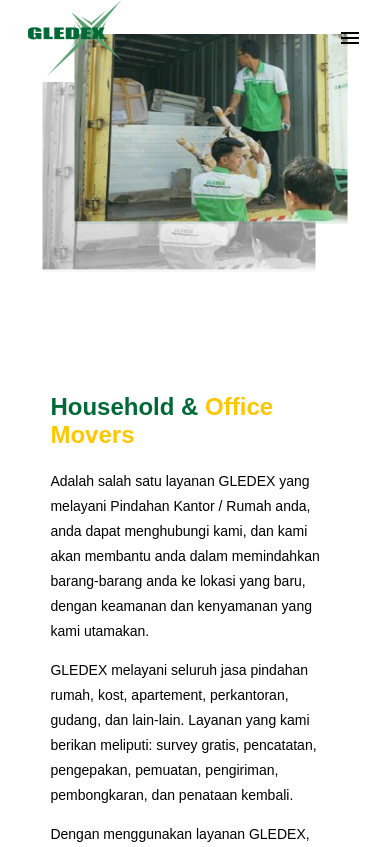
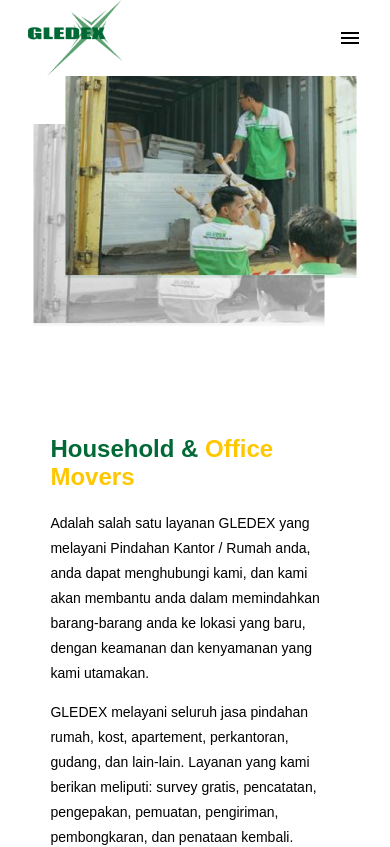
Before and after one commit to gledexlogistik/gledex, a React (Create React App) app: page /household in a window 390 px wide. Shown: the top 847 px of the page. Built offline with nearby package versions, Linux system fonts and the light colour scheme; what google-maps-react would draw is missing.

Commit message:
projects2017
projects 2017

```diff
--- a/src/Components/Contact/Contact1.js
+++ b/src/Components/Contact/Contact1.js
@@ -145,7 +145,7 @@
         </Grid>
         <Grid container className={classes.rowGrid}>
             <Grid item xl={6} lg={6} md={6} sm={12} xs={12} className={classes.imgGrid}>
-                <a href="https://goo.gl/maps/6sGvia3RZ9Y1KqSs8" target="_blank"><img src='./Assets/contact-maps.png' className={classes.imgLoc}/></a>
+                <a href="https://goo.gl/maps/6sGvia3RZ9Y1KqSs8" target="_blank"><img src='./Assets/Gledex Jakarta Maps.png' className={classes.imgLoc}/></a>
                 <p className={classes.headLoc}>Jakarta Office</p>
                 <p className={classes.txtLoc}>
                 Jl. Cempaka Putih Tengah II No. 2D,<br/>
@@ -156,7 +156,7 @@
                 </p>
             </Grid>
             <Grid item xl={6} lg={6} md={6} sm={12} xs={12} className={classes.imgGrid}>
-                <a href="https://goo.gl/maps/1D2zF8b8gDHHuinb8" target="_blank"><img src='./Assets/contact-maps.png' className={classes.imgLoc}/></a>
+                <a href="https://goo.gl/maps/1D2zF8b8gDHHuinb8" target="_blank"><img src='./Assets/Gledex Bandung Maps.png' className={classes.imgLoc}/></a>
                 <p className={classes.headLoc}>Bandung Office</p>
                 <p className={classes.txtLoc}>
                 Komplek Kopo Mas Regency, Blok 88 X<br/>
@@ -169,7 +169,7 @@
         </Grid>
         <Grid container className={classes.rowGrid}>
             <Grid item xl={6} lg={6} md={6} sm={12} xs={12} className={classes.imgGrid}>
-                <a href="https://goo.gl/maps/b3LWX9inJVLxAr8e6" target="_blank"><img src='./Assets/contact-maps.png' className={classes.imgLoc}/></a>
+                <a href="https://goo.gl/maps/b3LWX9inJVLxAr8e6" target="_blank"><img src='./Assets/Gledex Cirebon Maps.png' className={classes.imgLoc}/></a>
                 <p className={classes.headLoc}>Cirebon Office</p>
                 <p className={classes.txtLoc}>
                 Jl. Jendral Sudirman No. 148<br/>
@@ -179,7 +179,7 @@
                 </p>
             </Grid>
             <Grid item xl={6} lg={6} md={6} sm={12} xs={12} className={classes.imgGrid}>
-                <a href="https://goo.gl/maps/xpei6J47Jh6N7cPS8" target="_blank"><img src='./Assets/contact-maps.png' className={classes.imgLoc}/></a>
+                <a href="https://goo.gl/maps/xpei6J47Jh6N7cPS8" target="_blank"><img src='./Assets/Gledex Surabaya Maps.png' className={classes.imgLoc}/></a>
                 <p className={classes.headLoc}>Surabaya Office</p>
                 <p className={classes.txtLoc}>
                 Jl. Raya Sedati Gede Komplek Pasar Wisata Juanda Blok C No. 16<br/>
--- a/src/Components/Gallery/Gallery.js
+++ b/src/Components/Gallery/Gallery.js
@@ -344,6 +344,7 @@
   const [csr2021, setCsr2021] = React.useState([]);
   const [awards2020, setAwards2020] = React.useState([]);
   const [awards2021, setAwards2021] = React.useState([]);
+  const [projects2017, setProjects2017] = React.useState([]);
   const [projects2020, setProjects2020] = React.useState([]);
   const [projects2021, setProjects2021] = React.useState([]);
   const [gatherings2015, setGatherings2015] = React.useState([]);
@@ -410,6 +411,16 @@
     })
     .then(response => response.json())
     .then(response => setAwards2021(response.body));
+  }
+  const getProjects2017 = async e =>{
+    const response = await fetch('https://gledexnew.herokuapp.com/check/projects2017_gal', {
+      method: 'POST',
+      // headers: {
+      //   'Content-Type': 'application/json',
+      // }
+    })
+    .then(response => response.json())
+    .then(response => setProjects2017(response.body));
   }
   const getProjects2020 = async e =>{
     const response = await fetch('https://gledexnew.herokuapp.com/check/projects2020_gal', {
@@ -490,6 +501,7 @@
     getGatherings2015();
     getProjects2021();
     getProjects2020();
+    getProjects2017();
     getAwards2020();
     getAwards2021();
     getImages();
@@ -715,6 +727,20 @@
                   <MenuItem value={2021}>2021</MenuItem>
                 </Select>
             </FormControl>
+            {proj_year === 2017 ? (
+            <ImageList sx={{ width: 500, height: 450 }} cols={4} rowHeight="auto" className={classes.imageListStyle}>
+                {projects2017.map((item) => (
+                  <ImageListItem key={item.img} className={classes.imageListItem}>
+                    <img
+                      className={classes.imgItem}
+                      srcSet={`${item.img}`}
+                      alt="GL Image"
+                      loading="lazy"
+                    />
+                  </ImageListItem>
+                ))}
+            </ImageList>
+            ):null}
             {proj_year === 2020 ? (
             <ImageList sx={{ width: 500, height: 450 }} cols={4} rowHeight="auto" className={classes.imageListStyle}>
                 {projects2020.map((item) => (
--- a/src/Components/Home/HomeRelay.js
+++ b/src/Components/Home/HomeRelay.js
@@ -1605,7 +1605,7 @@
                 </Grid>
             </Grid>
         </Grid>
-        <Grid container spacing={0}>
+        {/* <Grid container spacing={0}>
             <Grid item xs={12} style={{backgroundColor: '#006936'}}>
               <Carousel>
                   {
@@ -1613,7 +1613,7 @@
                   }
               </Carousel>
             </Grid>
-        </Grid>
+        </Grid> */}
     </div>
     );
 
--- a/src/Components/Home/Land1.js
+++ b/src/Components/Home/Land1.js
@@ -456,8 +456,19 @@
       marginRight:'9%',
       width:'100%',
       paddingTop:'9vh',
-      paddingBottom:'16vh',
-      // alignItems:'center'
+      // paddingBottom:'16vh',
+      [theme.breakpoints.up('lg')]: {
+        display:'flex',
+        flexDirection:'row-reverse',
+        flexWrap:'wrap',
+        justifyContent:'space-between',
+        marginLeft:'9%',
+        marginRight:'9%',
+        width:'100%',
+        paddingTop:'9vh',
+        paddingBottom:'16vh',
+        // alignItems:'center'
+      }
     },
     headingRightDescr:{
       [theme.breakpoints.between('xs', 'sm')]: {
--- a/src/Components/Services/Household1.js
+++ b/src/Components/Services/Household1.js
@@ -108,9 +108,9 @@
         top:'3rem',
         left:'45%',
         height:'auto',
-        width:'70vw',
+        // width:'70vw',
         maxHeight:'100%',
-        maxWidth:'100%',
+        maxWidth:'91%',
         left:'45%',
         transform:'translate(-50%,0)',
         '&:hover, &:focus': {
@@ -186,9 +186,9 @@
         top:'3rem',
         left:'45%',
         height:'auto',
-        width:'70vw',
+        // width:'70vw',
         maxHeight:'100%',
-        maxWidth:'100%',
+        maxWidth:'91%',
         left:'45%',
         transform:'translate(-50%,0)',
         '&:hover, &:focus': {
@@ -264,7 +264,7 @@
     imgTop:{
       [theme.breakpoints.between('xs','md')]: {
           position:'absolute',
-          width:'70vw',
+          width:'auto',
           height:'auto',
           // left:'10%',
           left:'55%',
@@ -342,7 +342,7 @@
     imgTopDown:{
       [theme.breakpoints.between('xs','md')]: {
           position:'absolute',
-          width:'70vw',
+          width:'auto',
           height:'auto',
           // left:'10%',
           left:'55%',
@@ -492,7 +492,7 @@
       marginLeft:'9%',
       marginRight:'9%',
       width:'100%',
-      paddingTop:'4vh',
+      paddingTop:'9vh',
       // paddingBottom:'16vh',
       // alignItems:'center'
     },
```
